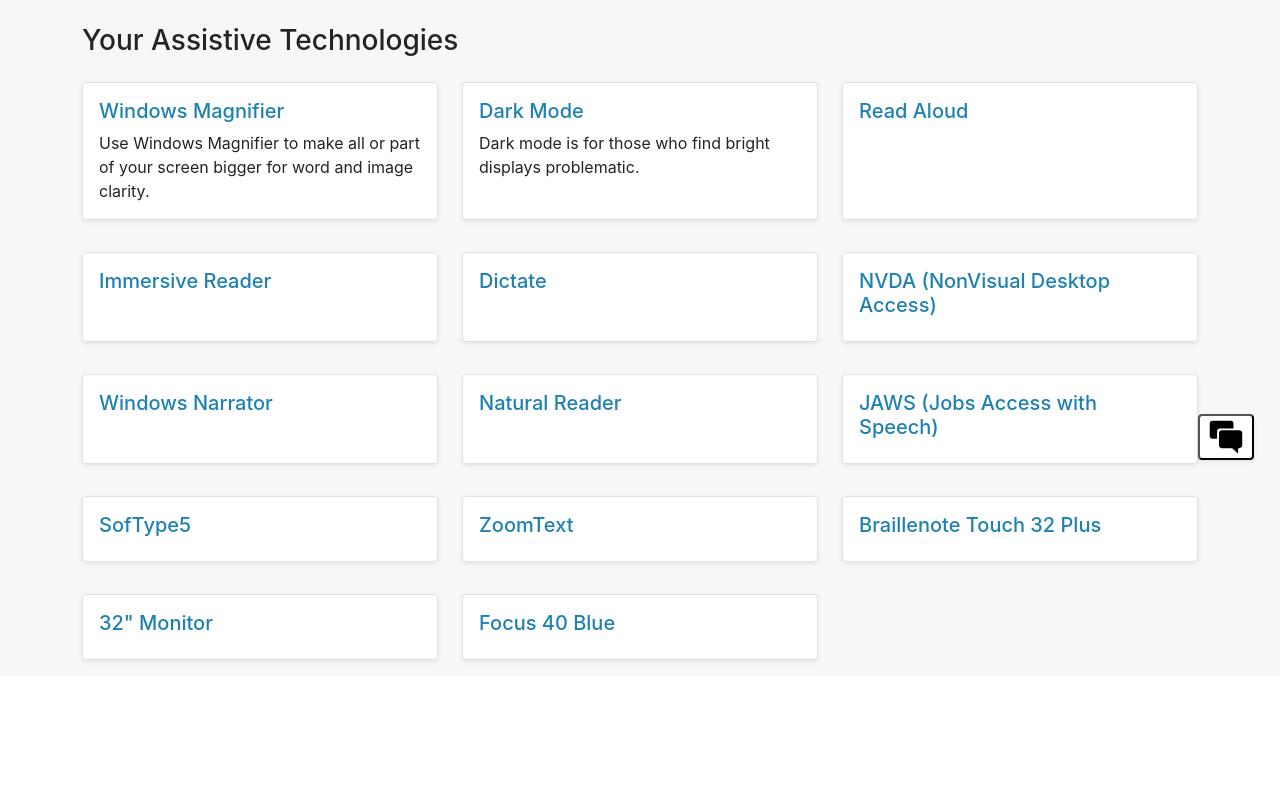
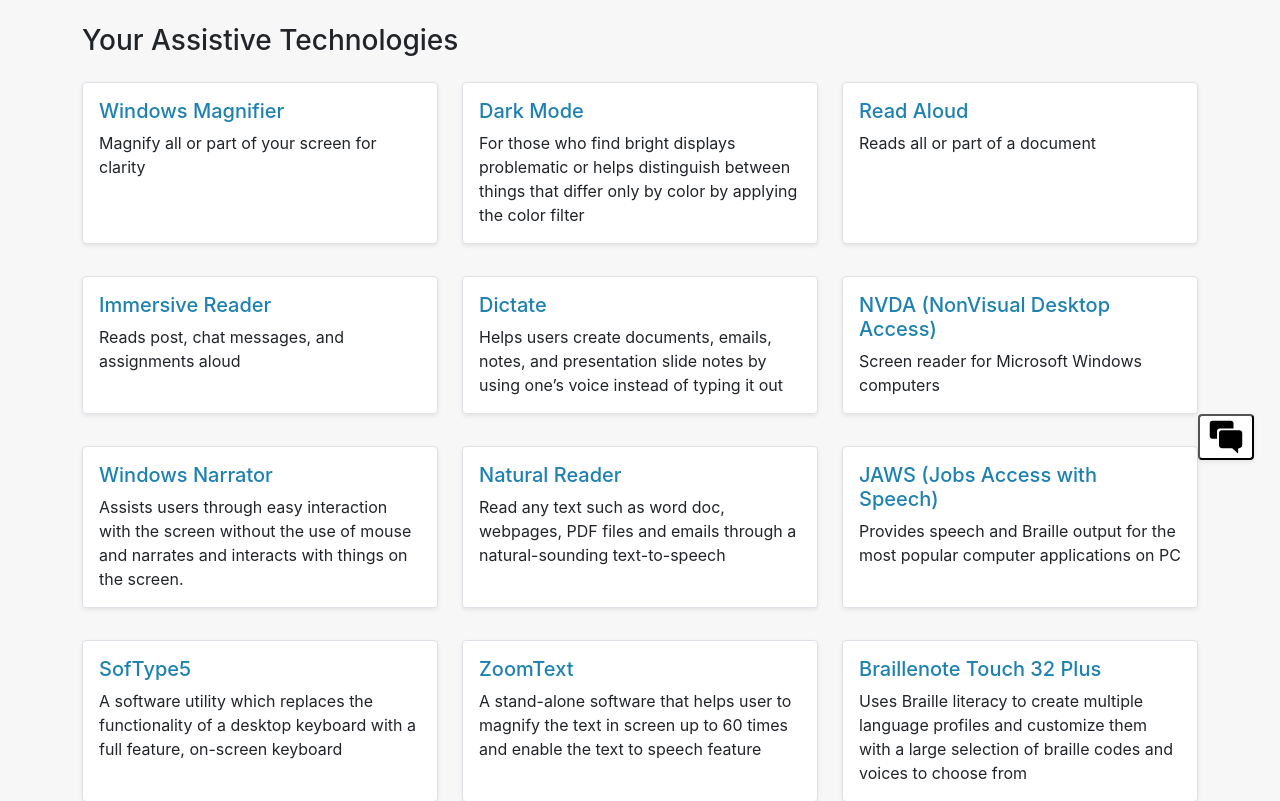
Before and after one commit to Danny-Trinh/team_11_hackathon, a React (Create React App) app in the folder eat_website/: page /DashBoard in a window 1280 px wide. Shown: the part 300-1101 px from the top of the page. Before the commit the page ends 976 px from the top, so only its background shows below. Built offline with nearby package versions, Linux system fonts and the light colour scheme; what react-chatbot-kit would draw is missing.

Commit message:
added resource descriptions

```diff
--- a/eat_website/src/json/services.json
+++ b/eat_website/src/json/services.json
@@ -2,89 +2,84 @@
   "visual": [
     {
       "name": "Windows Magnifier",
-      "desc": "Use Windows Magnifier to make all or part of your screen bigger for word and image clarity.",
+      "desc": "Magnify all or part of your screen for clarity",
       "link": "https://support.microsoft.com/en-us/windows/use-magnifier-to-make-things-on-the-screen-easier-to-see-414948ba-8b1c-d3bd-8615-0e5e32204198"
     },
     {
       "name": "Dark Mode",
-      "desc": "Dark mode is for those who find bright displays problematic.",
+      "desc": "For those who find bright displays problematic or helps distinguish between things that differ only by color by applying the color filter",
       "link": "https://support.microsoft.com/en-us/windows/use-color-filters-in-windows-10-43893e44-b8b3-2e27-1a29-b0c15ef0e5ce"
     },
     {
       "name": "Read Aloud",
-      "desc": "",
+      "desc": "Reads all or part of a document",
       "link": "https://support.microsoft.com/en-us/office/listen-to-your-word-documents-5a2de7f3-1ef4-4795-b24e-64fc2731b001"
     },
     {
       "name": "Immersive Reader",
-      "desc": "",
+      "desc": "Reads post, chat messages, and assignments aloud",
       "link": "https://support.microsoft.com/en-us/topic/use-immersive-reader-in-microsoft-teams-a700c0d0-bc53-4696-a94d-4fbc86ac7a9a1"
     },
     {
       "name": "Dictate",
-      "desc": "",
+      "desc": "Helps users create documents, emails, notes, and presentation slide notes by using one’s voice instead of typing it out",
       "link": "https://support.microsoft.com/en-us/office/dictate-in-microsoft-365-eab203e1-d030-43c1-84ef-999b0b9675fe"
     },
     {
       "name": "NVDA (NonVisual Desktop Access)",
-      "desc": "",
+      "desc": "Screen reader for Microsoft Windows computers",
       "link": "https://www.dell.com/Identity/global/LoginOrRegister/a2fbc49e-ac99-4289-830f-774a9a0ce9dd?feir=1"
     },
     {
       "name": "Windows Narrator",
-      "desc": "",
+      "desc": "Assists users through easy interaction with the screen without the use of mouse and narrates and interacts with things on the screen.",
       "link": "https://support.microsoft.com/en-us/windows/chapter-1-introducing-narrator-7fe8fd72-541f-4536-7658-bfc37ddaf9c6"
     },
     {
       "name": "Natural Reader",
-      "desc": "",
+      "desc": "Read any text such as word doc, webpages, PDF files and emails through a natural-sounding text-to-speech",
       "link": "https://dell.service-now.com/sp?id=sc_cat_item&sys_id=2da66d591b2e68d0167b759d1e4bcb10"
     },
     {
       "name": "JAWS (Jobs Access with Speech)",
-      "desc": "",
+      "desc": "Provides speech and Braille output for the most popular computer applications on PC",
       "link": "https://dell.service-now.com/sp?id=sc_cat_item&sys_id=2da66d591b2e68d0167b759d1e4bcb10"
     },
     {
       "name": "SofType5",
-      "desc": "",
+      "desc": "A software utility which replaces the functionality of a desktop keyboard with a full feature, on-screen keyboard",
       "link": "https://dell.service-now.com/sp?id=sc_cat_item&sys_id=2da66d591b2e68d0167b759d1e4bcb10"
     },
     {
       "name": "ZoomText",
-      "desc": "",
+      "desc": "A stand-alone software that helps user to magnify the text in screen up to 60 times and enable the text to speech feature",
       "link": "https://dell.service-now.com/sp?id=sc_cat_item&sys_id=2da66d591b2e68d0167b759d1e4bcb10"
     },
     {
       "name": "Braillenote Touch 32 Plus",
-      "desc": "",
-      "link": "https://dell.service-now.com/sp?id=sc_cat_item&sys_id=2da66d591b2e68d0167b759d1e4bcb10"
-    },
-    {
-      "name": "32\" Monitor",
-      "desc": "",
+      "desc": "Uses Braille literacy to create multiple language profiles and customize them with a large selection of braille codes and voices to choose from",
       "link": "https://dell.service-now.com/sp?id=sc_cat_item&sys_id=2da66d591b2e68d0167b759d1e4bcb10"
     },
     {
       "name": "Focus 40 Blue",
-      "desc": "",
+      "desc": "The Focus 40 Blue refreshable braille display provides a compact, tactile interface to your computer",
       "link": "https://dell.service-now.com/sp?id=sc_cat_item&sys_id=2da66d591b2e68d0167b759d1e4bcb10"
     }
   ],
   "auditory": [
     {
       "name": "Closed Captions (Teams)",
-      "desc": "",
+      "desc": "Through Teams' live transcription feature, users can view live subtitles of the spoken in-meeting communication",
       "link": "https://support.microsoft.com/en-us/windows/chapter-1-introducing-narrator-7fe8fd72-541f-4536-7658-bfc37ddaf9c6"
     },
     {
       "name": "Closed Captions (Zoom)",
-      "desc": "",
+      "desc": "Through Zoom’s live transcription feature, users can view live subtitles of the spoken in-meeting communication",
       "link": "https://support.zoom.us/hc/en-us/articles/207279736-Managing-and-viewing-closed-captioning#h_4cb4e874-d574-4e40-ab12-7d8fae1f71cc"
     },
     {
       "name": "Naturally Speaking",
-      "desc": "",
+      "desc": "Helps users voice recognition in dictation with speech transcribed as written text, recognition of spoken commands, and text-to-speech",
       "link": "https://dell.service-now.com/sp?id=sc_cat_item&sys_id=2da66d591b2e68d0167b759d1e4bcb10"
     }
   ],
@@ -100,17 +95,17 @@
   "other": [
     {
       "name": "Windows Ease of Access",
-      "desc": "",
+      "desc": "Contains all the tools such as display, cursor and pointer, magnifier, color filters, high contrast, and narrator",
       "link": "https://support.microsoft.com/en-us/windows/make-your-pc-easier-to-use-1c313f8f-8bc3-4e1c-c1c8-efe173a94845"
     },
     {
       "name": "Accessibility Checker",
-      "desc": "",
+      "desc": "Makes Microsoft Office content easy to read and edit to the receiver of the files",
       "link": "https://support.microsoft.com/en-us/office/improve-accessibility-with-the-accessibility-checker-a16f6de0-2f39-4a2b-8bd8-5ad801426c7f"
     },
     {
-      "name": "Windows Ease of Access",
-      "desc": "",
+      "name": "Microsoft Translator",
+      "desc": "Available for Word, Excel, OneNote, Outlook, and PowerPoint to translate between 90 languages and dialects",
       "link": "https://support.microsoft.com/en-us/topic/translate-text-into-a-different-language-287380e4-a56c-48a1-9977-f2dca89ce93f?ui=en-us&rs=en-us&ad=us"
     }
   ]
--- a/eat_website/src/pages/BasicPage.js
+++ b/eat_website/src/pages/BasicPage.js
@@ -1,13 +1,16 @@
 import React, { Component } from "react";
+import ResourcesHeader from '../img/ResourcesHeader.jpg'
 
 export default class BasicPage extends Component {
   render() {
     let example = "hello there";
     return (
       <div className="container">
-        <div style={{display:"flex", justifyContent: "center"}}>
+        <div style={{display:"flex"}}>
+        <h1> developers </h1>
+        <img src={ResourcesHeader} class="separator" style={{ height: 200}} alt=""/>
           <h1 class="separator" style={{width: 200, display:"inline-block"}}>This is a basic react component</h1>
-          <h1 class="separator" style={{width: 200, display:"inline-block", marginLeft: 10}}>This is a basic react component</h1>
+          <h1 class="separator" style={{width: 200, display:"inline-block"}}>This is a basic react component</h1>
         </div>
 
         <p>I can add expresssions by using brackets like this: {example}</p>
```
